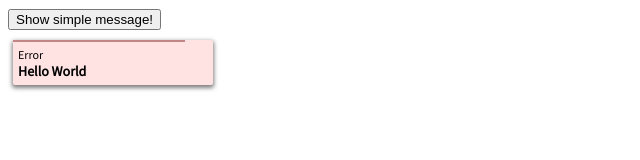
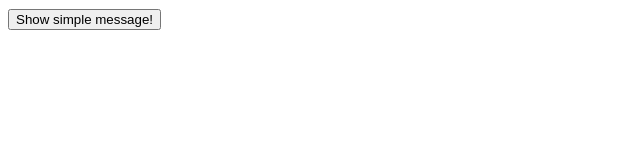
Before and after one commit to js-tasks-ru/js-20250320_valeriy-andryuschenko, a website: page 05-dom-document-loading/1-notification/index.html in a window 1280 px wide. Both pictures are taken after a click on the button "Show simple message!". Shown: the whole page, without its empty margins (0-640 px from the left). Drawn offline with Linux system fonts and the light colour scheme.

Commit message:
codereview

```diff
--- a/05-dom-document-loading/1-notification/index.html
+++ b/05-dom-document-loading/1-notification/index.html
@@ -12,7 +12,7 @@
 
   btn1.addEventListener('click', () => {
     const notification = new NotificationMessage('Hello World', {
-      duration: 20000,
+      duration: 2000,
       type: 'error'
     });
 
--- a/05-dom-document-loading/1-notification/index.js
+++ b/05-dom-document-loading/1-notification/index.js
@@ -18,11 +18,11 @@ export default class NotificationMessage {
   }
 
   remove() {
-    clearTimeout(this.timerId);
-    this.remove();
+    this.element.remove();
   }
 
   destroy() {
+    clearTimeout(this.timerId);
     this.remove();
   }
 
```
